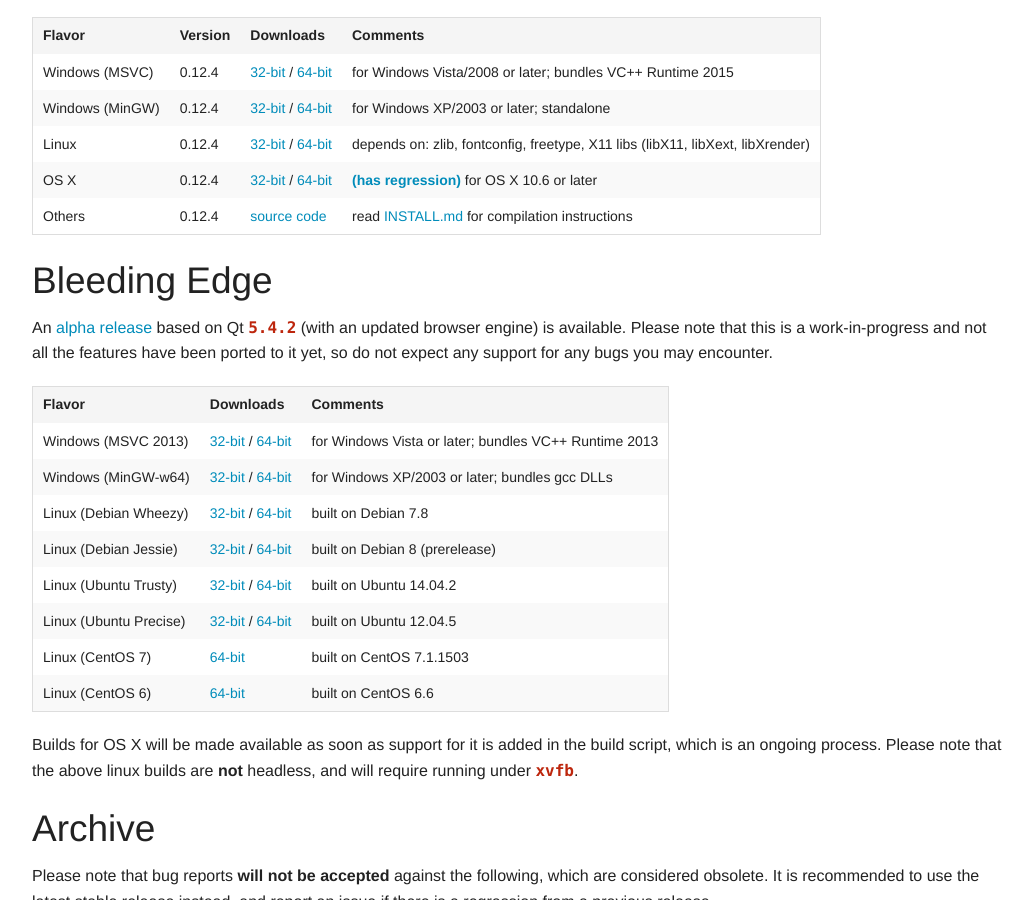
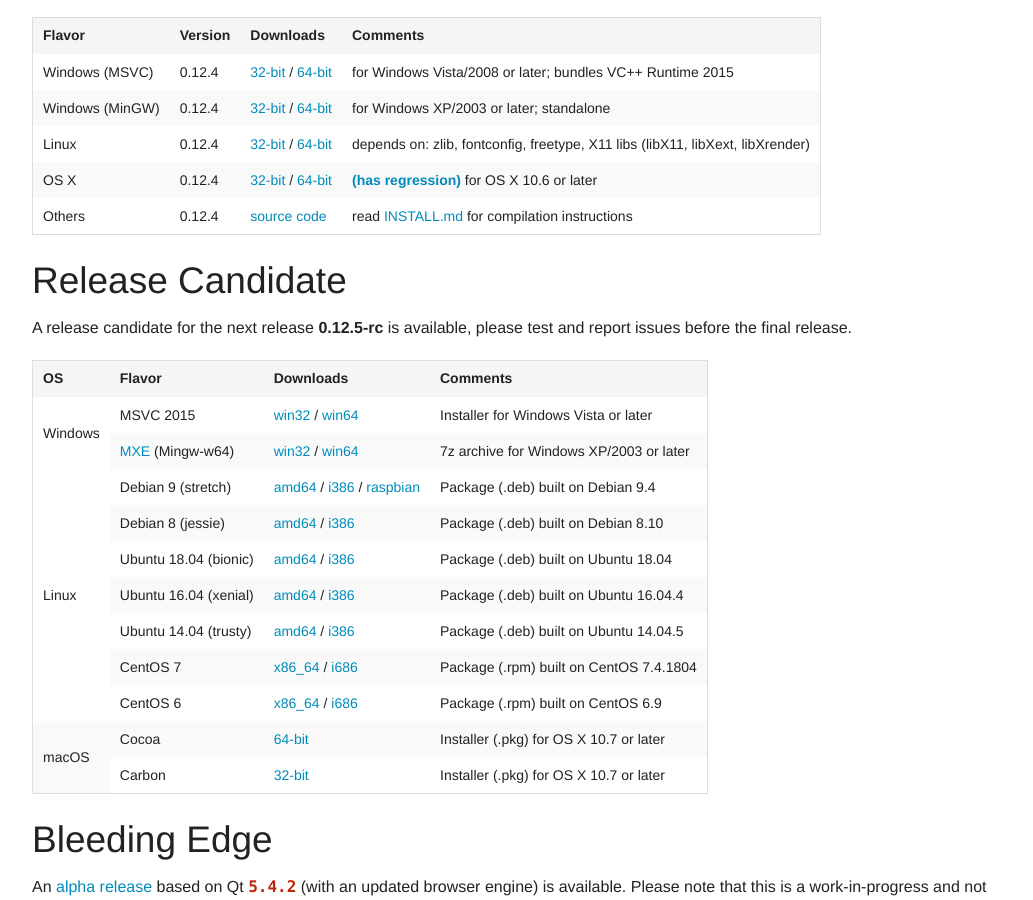
Before and after one commit to wkhtmltopdf/wkhtmltopdf, a Jekyll site: the page built from docs/downloads.md, in a window 1280 px wide and 900 px high, scrolled down 239 px. Shown: the whole window, without its empty margins (123-1156 px from the left). Built offline with Jekyll 4.4.1, drawn with Linux system fonts in a browser that asks for light colours; nearby versions of some CDN libraries.

Commit message:
add downloads for 0.12.5-rc

```diff
--- a/docs/downloads.md
+++ b/docs/downloads.md
@@ -15,6 +15,123 @@
 Linux           | 0.12.4       | [32-bit](https://github.com/wkhtmltopdf/wkhtmltopdf/releases/download/0.12.4/wkhtmltox-0.12.4_linux-generic-i386.tar.xz)      /   [64-bit](https://github.com/wkhtmltopdf/wkhtmltopdf/releases/download/0.12.4/wkhtmltox-0.12.4_linux-generic-amd64.tar.xz) | depends on: zlib, fontconfig, freetype, X11 libs (libX11, libXext, libXrender)
 OS X            | 0.12.4       | [32-bit](https://github.com/wkhtmltopdf/wkhtmltopdf/releases/download/0.12.4/wkhtmltox-0.12.4_osx-carbon-i386.pkg)            /   [64-bit](https://github.com/wkhtmltopdf/wkhtmltopdf/releases/download/0.12.4/wkhtmltox-0.12.4_osx-cocoa-x86-64.pkg)       | [**(has regression)**](https://github.com/wkhtmltopdf/wkhtmltopdf/issues/3241) for OS X 10.6 or later
 Others          | 0.12.4       | [source code](https://github.com/wkhtmltopdf/wkhtmltopdf/releases/download/0.12.4/wkhtmltox-0.12.4.tar.bz2)                                                                                                                                                 | read [INSTALL.md](https://github.com/wkhtmltopdf/wkhtmltopdf/blob/0.12.4/INSTALL.md#others) for compilation instructions
+
+## Release Candidate
+
+A release candidate for the next release **0.12.5-rc** is available, please test and report issues before the final release.
+
+<table>
+    <thead>
+        <tr>
+            <th>OS</th>
+            <th>Flavor</th>
+            <th>Downloads</th>
+            <th>Comments</th>
+        </tr>
+    </thead>
+    <tbody>
+        <tr>
+            <td rowspan="2">Windows</td>
+            <td>MSVC 2015</td>
+            <td>
+                <a href="https://builds.wkhtmltopdf.org/0.12.5-rc/wkhtmltox-0.12.5-0.20180529.138.rc~37e9f91~msvc2015-win32.exe">win32</a>
+                /
+                <a href="https://builds.wkhtmltopdf.org/0.12.5-rc/wkhtmltox-0.12.5-0.20180529.138.rc~37e9f91~msvc2015-win64.exe">win64</a>
+            </td>
+            <td>Installer for Windows Vista or later</td>
+        </tr>
+        <tr>
+            <td><a href="http://mxe.cc">MXE</a> (Mingw-w64)</td>
+            <td>
+                <a href="https://builds.wkhtmltopdf.org/0.12.5-rc/wkhtmltox-0.12.5-0.20180529.138.rc~37e9f91~mxe-cross-win32.7z">win32</a>
+                /
+                <a href="https://builds.wkhtmltopdf.org/0.12.5-rc/wkhtmltox-0.12.5-0.20180529.138.rc~37e9f91~mxe-cross-win64.7z">win64</a>
+            </td>
+            <td>7z archive for Windows XP/2003 or later</td>
+        </tr>
+        <tr>
+            <td rowspan="7">Linux</td>
+            <td>Debian 9 (stretch)</td>
+            <td>
+                <a href="https://builds.wkhtmltopdf.org/0.12.5-rc/wkhtmltox_0.12.5-0.20180529.138.rc~37e9f91~stretch_amd64.deb">amd64</a>
+                /
+                <a href="https://builds.wkhtmltopdf.org/0.12.5-rc/wkhtmltox_0.12.5-0.20180529.138.rc~37e9f91~stretch_i386.deb">i386</a>
+                /
+                <a href="https://builds.wkhtmltopdf.org/0.12.5-rc/wkhtmltox_0.12.5-0.20180529.138.rc~37e9f91~raspbian.stretch_armhf.deb">raspbian</a>
+            </td>
+            <td>Package (.deb) built on Debian 9.4</td>
+        </tr>
+        <tr>
+            <td>Debian 8 (jessie)</td>
+            <td>
+                <a href="https://builds.wkhtmltopdf.org/0.12.5-rc/wkhtmltox_0.12.5-0.20180529.138.rc~37e9f91~jessie_amd64.deb">amd64</a>
+                /
+                <a href="https://builds.wkhtmltopdf.org/0.12.5-rc/wkhtmltox_0.12.5-0.20180529.138.rc~37e9f91~jessie_i386.deb">i386</a>
+            </td>
+            <td>Package (.deb) built on Debian 8.10</td>
+        </tr>
+        <tr>
+            <td>Ubuntu 18.04 (bionic)</td>
+            <td>
+                <a href="https://builds.wkhtmltopdf.org/0.12.5-rc/wkhtmltox_0.12.5-0.20180529.138.rc~37e9f91~bionic_amd64.deb">amd64</a>
+                /
+                <a href="https://builds.wkhtmltopdf.org/0.12.5-rc/wkhtmltox_0.12.5-0.20180529.138.rc~37e9f91~bionic_i386.deb">i386</a>
+            </td>
+            <td>Package (.deb) built on Ubuntu 18.04</td>
+        </tr>
+        <tr>
+            <td>Ubuntu 16.04 (xenial)</td>
+            <td>
+                <a href="https://builds.wkhtmltopdf.org/0.12.5-rc/wkhtmltox_0.12.5-0.20180529.138.rc~37e9f91~xenial_amd64.deb">amd64</a>
+                /
+                <a href="https://builds.wkhtmltopdf.org/0.12.5-rc/wkhtmltox_0.12.5-0.20180529.138.rc~37e9f91~xenial_i386.deb">i386</a>
+            </td>
+            <td>Package (.deb) built on Ubuntu 16.04.4</td>
+        </tr>
+        <tr>
+            <td>Ubuntu 14.04 (trusty)</td>
+            <td>
+                <a href="https://builds.wkhtmltopdf.org/0.12.5-rc/wkhtmltox_0.12.5-0.20180529.138.rc~37e9f91~trusty_amd64.deb">amd64</a>
+                /
+                <a href="https://builds.wkhtmltopdf.org/0.12.5-rc/wkhtmltox_0.12.5-0.20180529.138.rc~37e9f91~trusty_i386.deb">i386</a>
+            </td>
+            <td>Package (.deb) built on Ubuntu 14.04.5</td>
+        </tr>
+        <tr>
+            <td>CentOS 7</td>
+            <td>
+                <a href="https://builds.wkhtmltopdf.org/0.12.5-rc/wkhtmltox-0.12.5-0.20180529.138.rc~37e9f91~centos7.x86_64.rpm">x86_64</a>
+                /
+                <a href="https://builds.wkhtmltopdf.org/0.12.5-rc/wkhtmltox-0.12.5-0.20180529.138.rc~37e9f91~centos7.i686.rpm">i686</a>
+            </td>
+            <td>Package (.rpm) built on CentOS 7.4.1804</td>
+        </tr>
+        <tr>
+            <td>CentOS 6</td>
+            <td>
+                <a href="https://builds.wkhtmltopdf.org/0.12.5-rc/wkhtmltox-0.12.5-0.20180529.138.rc~37e9f91~centos6.x86_64.rpm">x86_64</a>
+                /
+                <a href="https://builds.wkhtmltopdf.org/0.12.5-rc/wkhtmltox-0.12.5-0.20180529.138.rc~37e9f91~centos6.i686.rpm">i686</a>
+            </td>
+            <td>Package (.rpm) built on CentOS 6.9</td>
+        </tr>
+        <tr>
+            <td rowspan="2">macOS</td>
+            <td>Cocoa</td>
+            <td>
+                <a href="https://builds.wkhtmltopdf.org/0.12.5-rc/wkhtmltox-0.12.5-0.20180529.138.rc~37e9f91~macos-cocoa.pkg">64-bit</a>
+            </td>
+            <td>Installer (.pkg) for OS X 10.7 or later</td>
+        </tr>
+        <tr>
+            <td>Carbon</td>
+            <td>
+                <a href="https://builds.wkhtmltopdf.org/0.12.5-rc/wkhtmltox-0.12.5-0.20180529.138.rc~37e9f91~macos-carbon.pkg">32-bit</a>
+            </td>
+            <td>Installer (.pkg) for OS X 10.7 or later</td>
+        </tr>
+    </tbody>
+</table>
 
 ## Bleeding Edge
 
```
